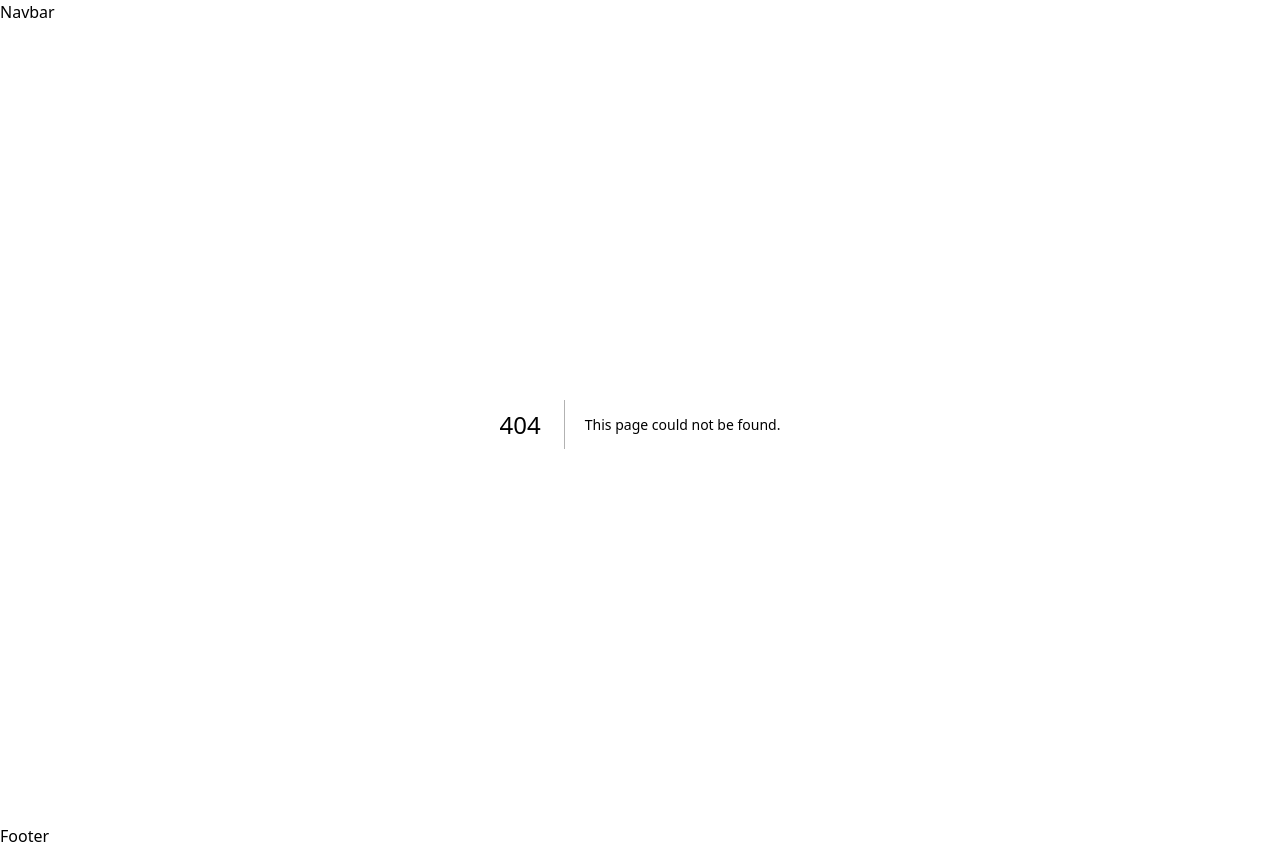
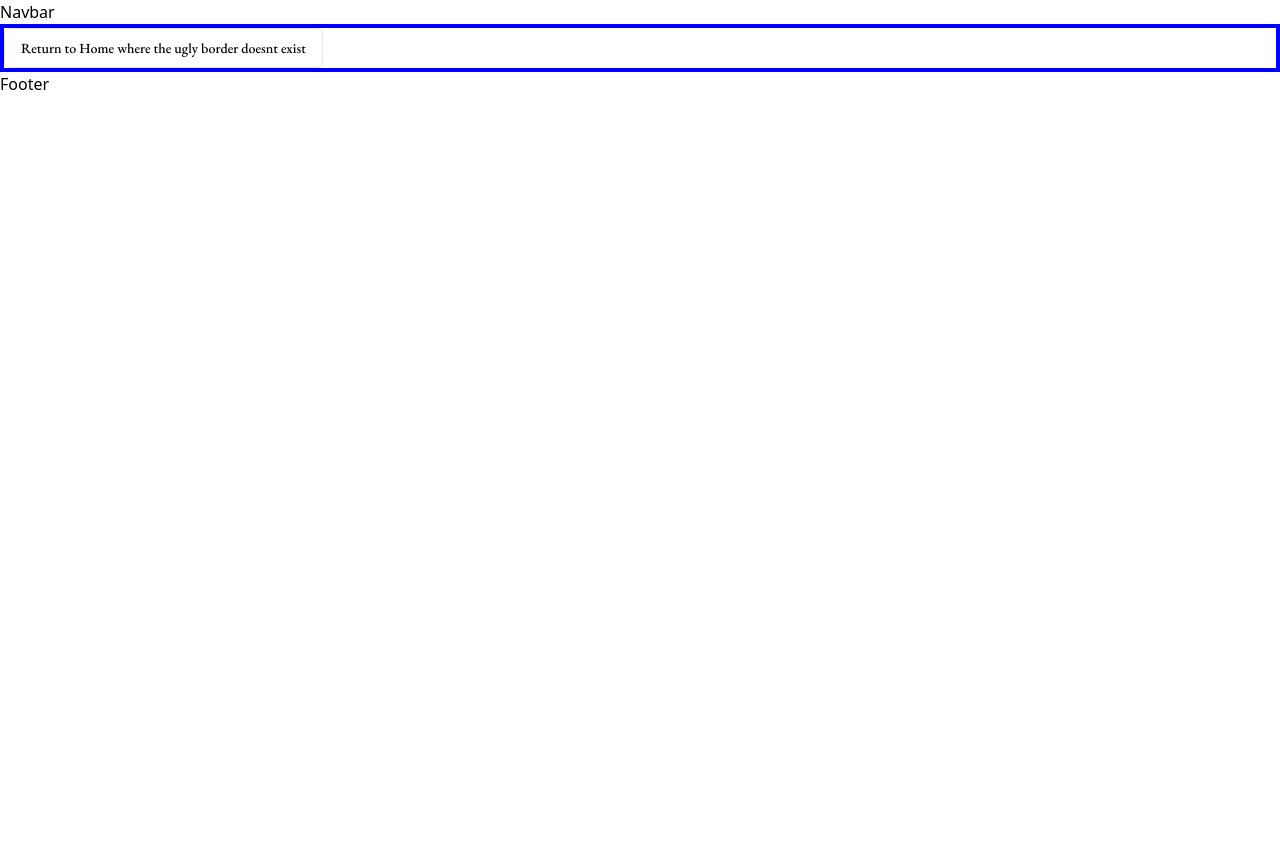
Before and after one commit to hack4impact-calpoly/lcslo-octagon-barn, a Next.js app: page /sample in a window 1280 px wide. Before the commit this address had no page. After the commit the page ends 800 px from the top, so only its background shows below. Built offline with nearby package versions, Linux system fonts and the light colour scheme.

Commit message:
feat: completed ramp up task 1

```diff
--- /dev/null
+++ b/src/app/sample/page.tsx
@@ -0,0 +1,23 @@
+"use client";
+
+import { useRouter } from "next/navigation";
+import { Button } from "@/components/ui/button";
+import { AlignCenter, FileX } from "lucide-react";
+
+export default function Sample() {
+  const router = useRouter();
+
+  return (
+    <main
+      style={{
+        alignItems: "center",
+        justifyContent: "center",
+        border: "0.25rem solid blue",
+      }}
+    >
+      <Button variant="outline" onClick={() => router.push("/")}>
+        Return to Home where the ugly border doesnt exist
+      </Button>
+    </main>
+  );
+}
```
